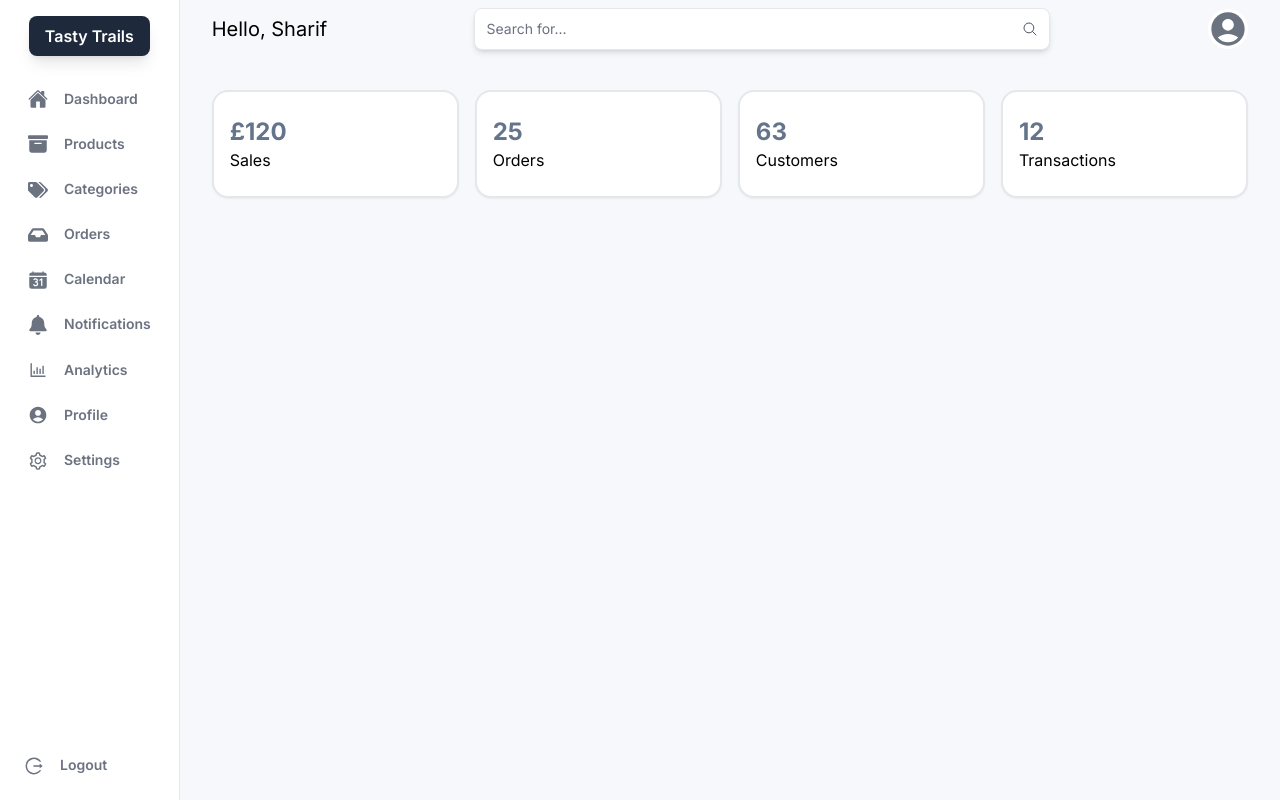
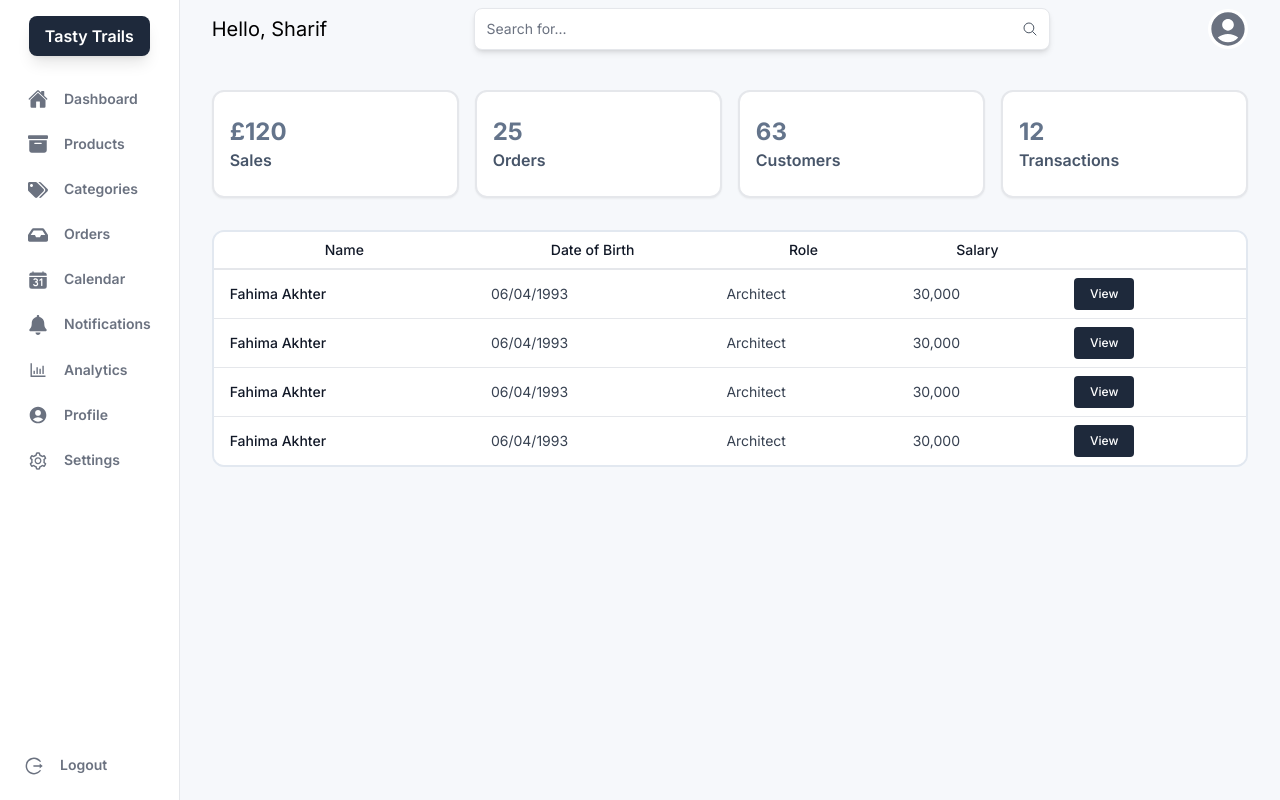
Before and after one commit to sharif2315/tasty-trails-ui, a Next.js app: page /admin in a window 1280 px wide. Built offline with nearby package versions, Linux system fonts and the light colour scheme.

Commit message:
Admin Table wip

```diff
--- a/app/admin/page.tsx
+++ b/app/admin/page.tsx
@@ -13,7 +13,7 @@ const Admin = () => {
                 <div className="grid">
                     <Navbar />
                     <StatsSection />
-                    {/* <AdminTable/> */}
+                    <AdminTable/>
                 </div>
 
             </div>
--- a/components/AdminTable.tsx
+++ b/components/AdminTable.tsx
@@ -1,10 +1,38 @@
 import React from 'react'
+
+
+interface TableRowProps {
+    name: string;
+    dob: string;
+    role: string;
+    salary: string;
+}
+
+const TableRow: React.FC<TableRowProps> = ({ name, dob, role, salary }) => {
+    return (
+        <tr>
+            <td className="whitespace-nowrap px-4 py-2 font-medium text-gray-900">{name}</td>
+            <td className="whitespace-nowrap px-4 py-2 text-gray-700">{dob}</td>
+            <td className="whitespace-nowrap px-4 py-2 text-gray-700">{role}</td>
+            <td className="whitespace-nowrap px-4 py-2 text-gray-700">{salary}</td>
+            <td className="whitespace-nowrap px-4 py-2">
+                <a
+                    href="#"
+                    className="inline-block rounded bg-slate-800 px-4 py-2 text-xs font-medium text-white hover:bg-slate-700"
+                >
+                    View
+                </a>
+            </td>
+        </tr>
+    )
+}
+
 
 const AdminTable = () => {
     return (
-        <div className="overflow-x-auto">
+        <div className="overflow-x-auto rounded-xl border-slate-200 border-2">
             <table className="min-w-full divide-y-2 divide-gray-200 bg-white text-sm">
-                <thead className="ltr:text-left rtl:text-right">
+                <thead className="">
                     <tr>
                         <th className="whitespace-nowrap px-4 py-2 font-medium text-gray-900">Name</th>
                         <th className="whitespace-nowrap px-4 py-2 font-medium text-gray-900">Date of Birth</th>
@@ -15,50 +43,11 @@ const AdminTable = () => {
                 </thead>
 
                 <tbody className="divide-y divide-gray-200">
-                    <tr>
-                        <td className="whitespace-nowrap px-4 py-2 font-medium text-gray-900">John Doe</td>
-                        <td className="whitespace-nowrap px-4 py-2 text-gray-700">24/05/1995</td>
-                        <td className="whitespace-nowrap px-4 py-2 text-gray-700">Web Developer</td>
-                        <td className="whitespace-nowrap px-4 py-2 text-gray-700">$120,000</td>
-                        <td className="whitespace-nowrap px-4 py-2">
-                            <a
-                                href="#"
-                                className="inline-block rounded bg-indigo-600 px-4 py-2 text-xs font-medium text-white hover:bg-indigo-700"
-                            >
-                                View
-                            </a>
-                        </td>
-                    </tr>
+                    <TableRow name='Fahima Akhter' dob='06/04/1993' role='Architect' salary='30,000'  />
+                    <TableRow name='Fahima Akhter' dob='06/04/1993' role='Architect' salary='30,000'  />
+                    <TableRow name='Fahima Akhter' dob='06/04/1993' role='Architect' salary='30,000'  />
+                    <TableRow name='Fahima Akhter' dob='06/04/1993' role='Architect' salary='30,000'  />
 
-                    <tr>
-                        <td className="whitespace-nowrap px-4 py-2 font-medium text-gray-900">Jane Doe</td>
-                        <td className="whitespace-nowrap px-4 py-2 text-gray-700">04/11/1980</td>
-                        <td className="whitespace-nowrap px-4 py-2 text-gray-700">Web Designer</td>
-                        <td className="whitespace-nowrap px-4 py-2 text-gray-700">$100,000</td>
-                        <td className="whitespace-nowrap px-4 py-2">
-                            <a
-                                href="#"
-                                className="inline-block rounded bg-indigo-600 px-4 py-2 text-xs font-medium text-white hover:bg-indigo-700"
-                            >
-                                View
-                            </a>
-                        </td>
-                    </tr>
-
-                    <tr>
-                        <td className="whitespace-nowrap px-4 py-2 font-medium text-gray-900">Gary Barlow</td>
-                        <td className="whitespace-nowrap px-4 py-2 text-gray-700">24/05/1995</td>
-                        <td className="whitespace-nowrap px-4 py-2 text-gray-700">Singer</td>
-                        <td className="whitespace-nowrap px-4 py-2 text-gray-700">$20,000</td>
-                        <td className="whitespace-nowrap px-4 py-2">
-                            <a
-                                href="#"
-                                className="inline-block rounded bg-indigo-600 px-4 py-2 text-xs font-medium text-white hover:bg-indigo-700"
-                            >
-                                View
-                            </a>
-                        </td>
-                    </tr>
                 </tbody>
             </table>
         </div>
--- a/components/StatsSection.tsx
+++ b/components/StatsSection.tsx
@@ -8,9 +8,9 @@ interface StatCardProps {
 }
 const StatCard: React.FC<StatCardProps> = ({ name, value }) => {
   return (
-    <div className="flex flex-col justify-center bg-white border-gray-200 border-2 shadow-sm rounded-2xl py-6 px-4">
+    <div className="flex flex-col justify-center bg-white border-gray-200 border-2 shadow-sm rounded-xl py-6 px-4">
       <h1 className="text-2xl font-bold text-slate-500">{value}</h1>
-      <p className="text-md font-semiboldtext-slate-600">{name}</p>
+      <p className="text-md font-semibold text-slate-600">{name}</p>
     </div>
   );
 };
```
